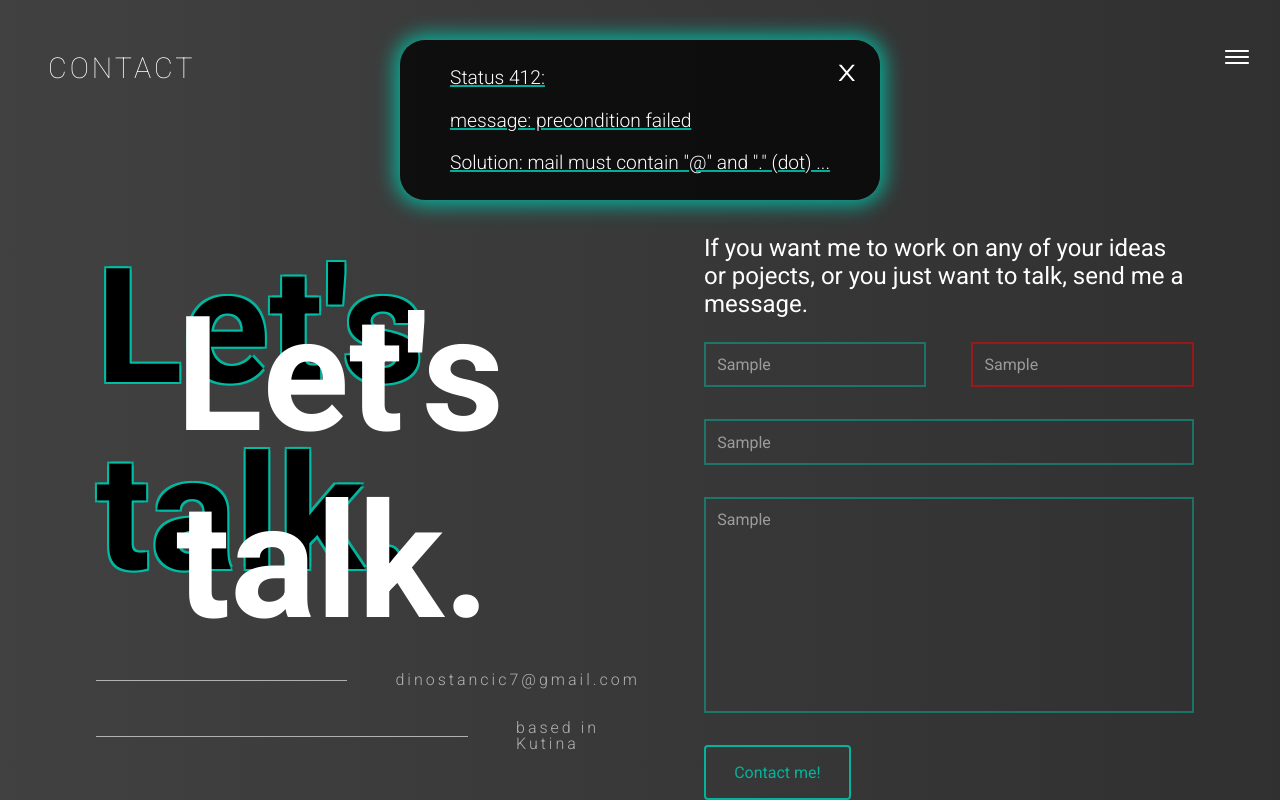
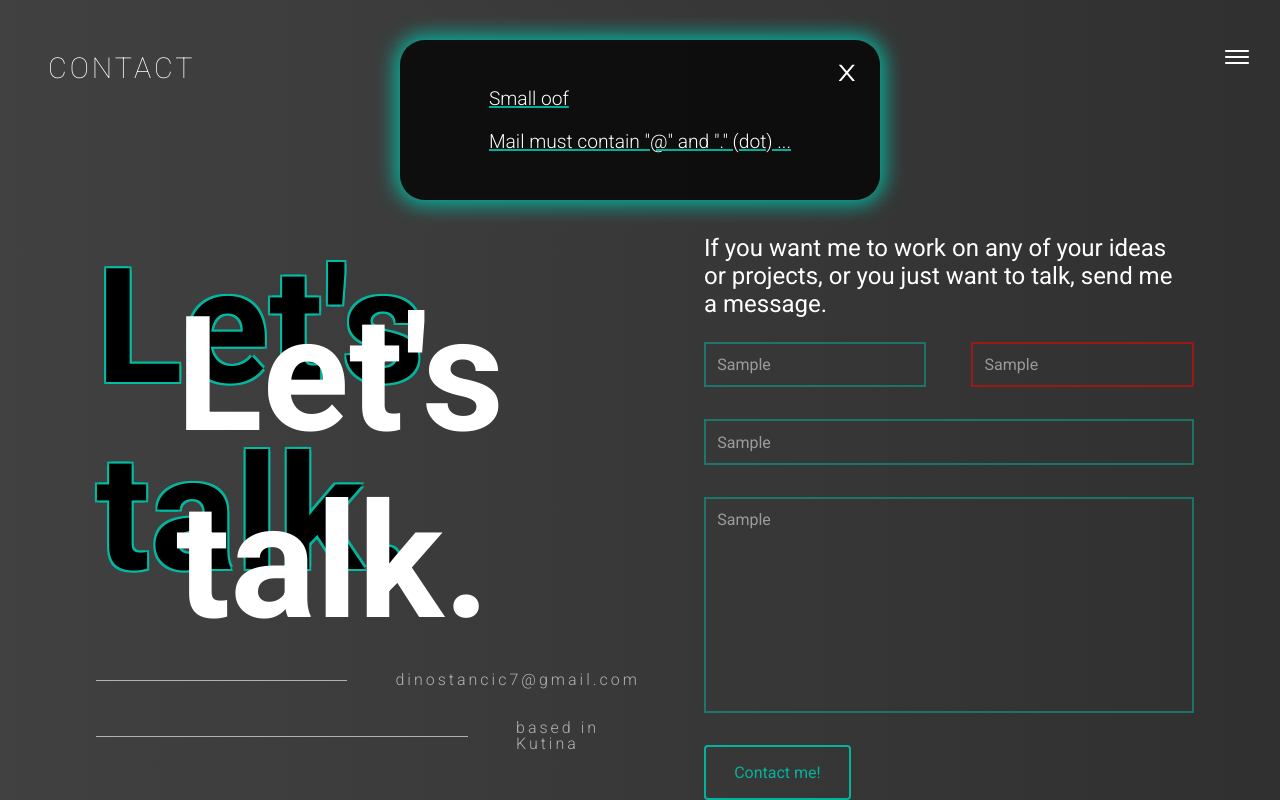
Before and after one commit to stancic/portfolio, a React (Create React App) app in the folder portfolio-frontend/: page /contact_me in a window 1280 px wide. Both pictures are taken after typing "Sample", "Sample", "Sample", "Sample" into the empty fields and a click on the button "Contact me!". Built offline with nearby package versions, Linux system fonts and the light colour scheme; no server answers.

Commit message:
Fix notification stuff

```diff
--- a/portfolio-frontend/src/components/contact_notification/Notification.js
+++ b/portfolio-frontend/src/components/contact_notification/Notification.js
@@ -28,7 +28,7 @@ function Notification({message}) {
 		return null
 	}
 
-	const notificationText = message.split('\n').map(notification => <p>{notification}</p>)
+	const notificationText = message.split('\n').map(notification => <p key={notification}>{notification}</p>)
 
 	return (
 		<div className="notification-container" style={notificationState ? {opacity: 1} : {opacity: 0}}>
--- a/portfolio-frontend/src/components/contact_notification/Notification.scss
+++ b/portfolio-frontend/src/components/contact_notification/Notification.scss
@@ -27,6 +27,7 @@
 			text-decoration-thickness: 2px;
 			font-size: 1.2em;
 			font-weight: 300;
+			padding: 40px;
 		}
 	}
 	.close-notification-container{
@@ -41,13 +42,18 @@
 
 @media(max-width: 500px){
 	.notification-container{
-		width: 25em;
+		width: 30em;
+		.notification-message-container{
+			.notification-message{
+				font-size: 1em;
+			}
+		}
 	}
 }
 
 @media(max-width: 410px){
 	.notification-container{
-		width: 19em;
+		width: 22em;
 		height: 8em;
 	}
 }
--- a/portfolio-frontend/src/components/contact_page/Contact.js
+++ b/portfolio-frontend/src/components/contact_page/Contact.js
@@ -68,7 +68,7 @@ function Contact() {
 				<div className="right-form-and-message-container">
 					<div className="right-message-container">
 						<p className="message">
-							If you want me to work on any of your ideas or pojects,
+							If you want me to work on any of your ideas or projects,
 							or you just want to talk, send me a message.
 						</p>
 					</div>
--- a/portfolio-frontend/src/components/contact_page/ContactForm.js
+++ b/portfolio-frontend/src/components/contact_page/ContactForm.js
@@ -42,12 +42,12 @@ function ContactForm() {
 	const sendMail = (event) => {
 		event.preventDefault()
 		if(name.length === 0 || mail.length === 0 || subject.length === 0 || message.length === 0){
-			setNotification('Status 412:\nmessage: precondition failed\nSolution: please fill in all the fields...')
+			setNotification('Big oof\nYou need to fill in all the fields...')
 			dispatch(showNotification())
 		}
 
 		else if(mail.indexOf("@") === -1 || mail.indexOf(".") === -1){
-			setNotification('Status 412:\nmessage: precondition failed\nSolution: mail must contain "@" and "." (dot) ...')
+			setNotification('Small oof\nMail must contain "@" and "." (dot) ...')
 			dispatch(showNotification())
 		}
 		else {
@@ -57,7 +57,7 @@ function ContactForm() {
 				subject: subject,
 				message: message
 			}
-			setNotification(`Thanks ${name} for contacting me.\nI will answer as soon as possible\nIn the meantime, you can check out my projects!`)
+			setNotification(`Thanks ${name} for contacting me.\nI will answer as soon as possible`)
 			dispatch(send(mailObject))
 			dispatch(showNotification())
 			setName('')
```
